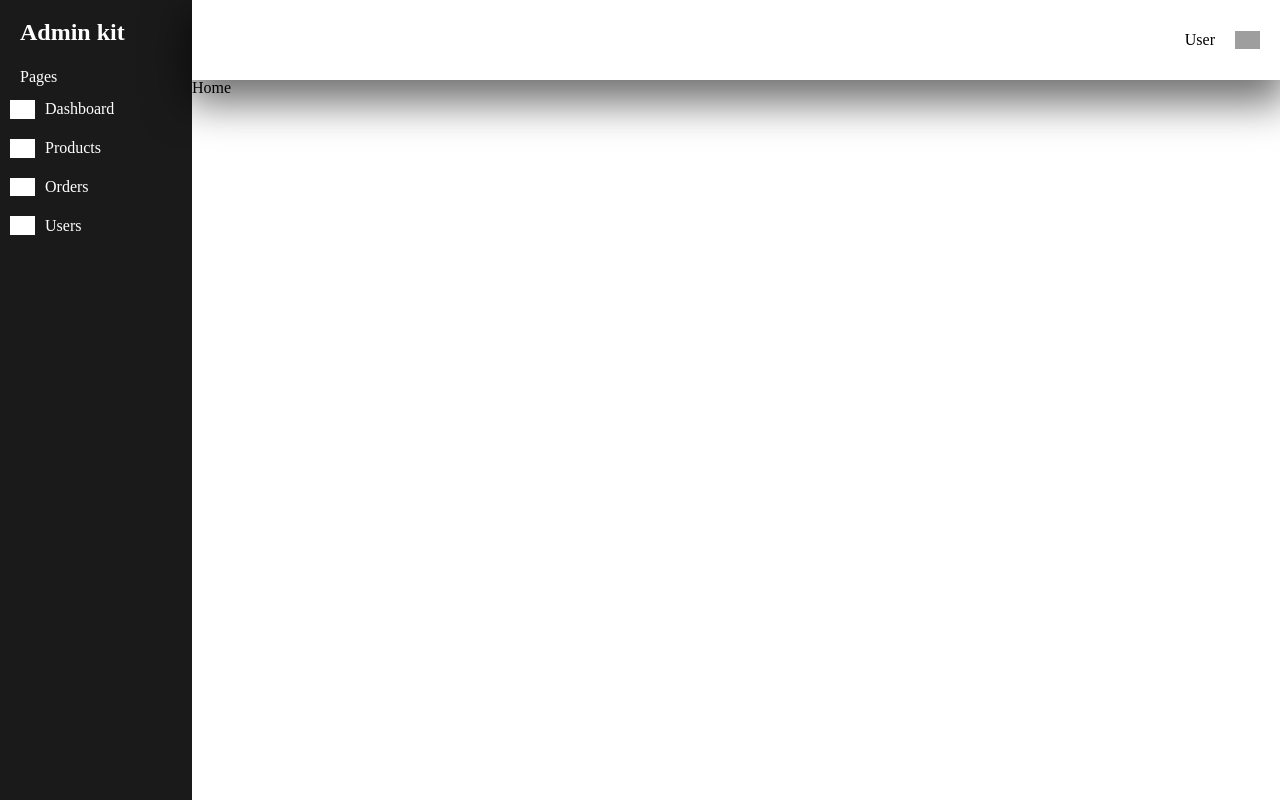
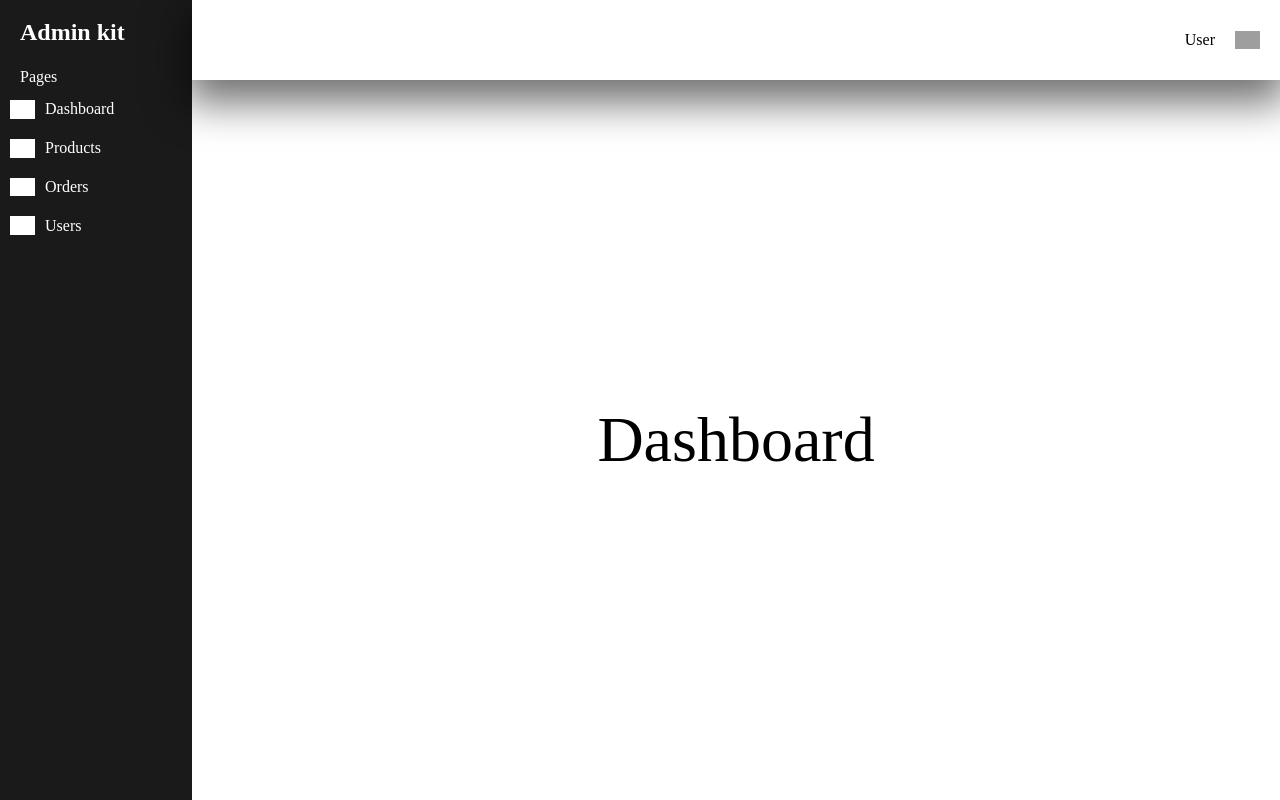
Before and after one commit to code-length/shopery, a React (Vite) app in the folder apps/fe-admin/: page / in a window 1280 px wide. Built offline with nearby package versions, Linux system fonts and the light colour scheme; grey boxes are pictures that could not be loaded.

Commit message:
style: 💄 create all pages component and temporarily centered

```diff
--- a/apps/fe-admin/src/layouts/PageLayout.tsx
+++ b/apps/fe-admin/src/layouts/PageLayout.tsx
@@ -1,15 +1,24 @@
 import React from 'react';
 import { BrowserRouter, Routes, Route } from 'react-router-dom';
+import * as Pages from '../pages';
 
 const PageLayout = () => {
   return (
-    <section>
+    <section
+      style={{
+        display: 'flex',
+        justifyContent: 'center',
+        alignItems: 'center',
+        height: '90vh',
+        fontSize: '64px',
+      }} //temporarily center, when create all pages - delete this style
+    >
       <BrowserRouter>
         <Routes>
-          <Route path='/' element={<div>Home</div>} />
-          <Route path='/products' element={<div>Products</div>} />
-          <Route path='/users' element={<div>Users</div>} />
-          <Route path='/orders' element={<div>Orders</div>} />
+          <Route path='/' element={<Pages.DashboardPage />} />
+          <Route path='/products' element={<Pages.ProductPage />} />
+          <Route path='/users' element={<Pages.UserPage />} />
+          <Route path='/orders' element={<Pages.OrderPage />} />
         </Routes>
       </BrowserRouter>
     </section>
--- /dev/null
+++ b/apps/fe-admin/src/pages/DashboardPage.tsx
@@ -0,0 +1,7 @@
+import React from 'react';
+
+const DashboardPage = () => {
+  return <section>Dashboard</section>;
+};
+
+export default DashboardPage;
--- /dev/null
+++ b/apps/fe-admin/src/pages/OrderPage.tsx
@@ -0,0 +1,7 @@
+import React from 'react';
+
+const OrderPage = () => {
+  return <section>Orders</section>;
+};
+
+export default OrderPage;
--- /dev/null
+++ b/apps/fe-admin/src/pages/ProductPage.tsx
@@ -0,0 +1,7 @@
+import React from 'react';
+
+const ProductPage = () => {
+  return <section>Product</section>;
+};
+
+export default ProductPage;
--- /dev/null
+++ b/apps/fe-admin/src/pages/UserPage.tsx
@@ -0,0 +1,7 @@
+import React from 'react';
+
+const UserPage = () => {
+  return <section>User</section>;
+};
+
+export default UserPage;
--- /dev/null
+++ b/apps/fe-admin/src/pages/index.ts
@@ -0,0 +1,4 @@
+export {default as DashboardPage}from './DashboardPage';
+export {default as OrderPage} from './OrderPage';
+export {default as ProductPage} from './ProductPage';
+export {default as UserPage} from './UserPage'
```
